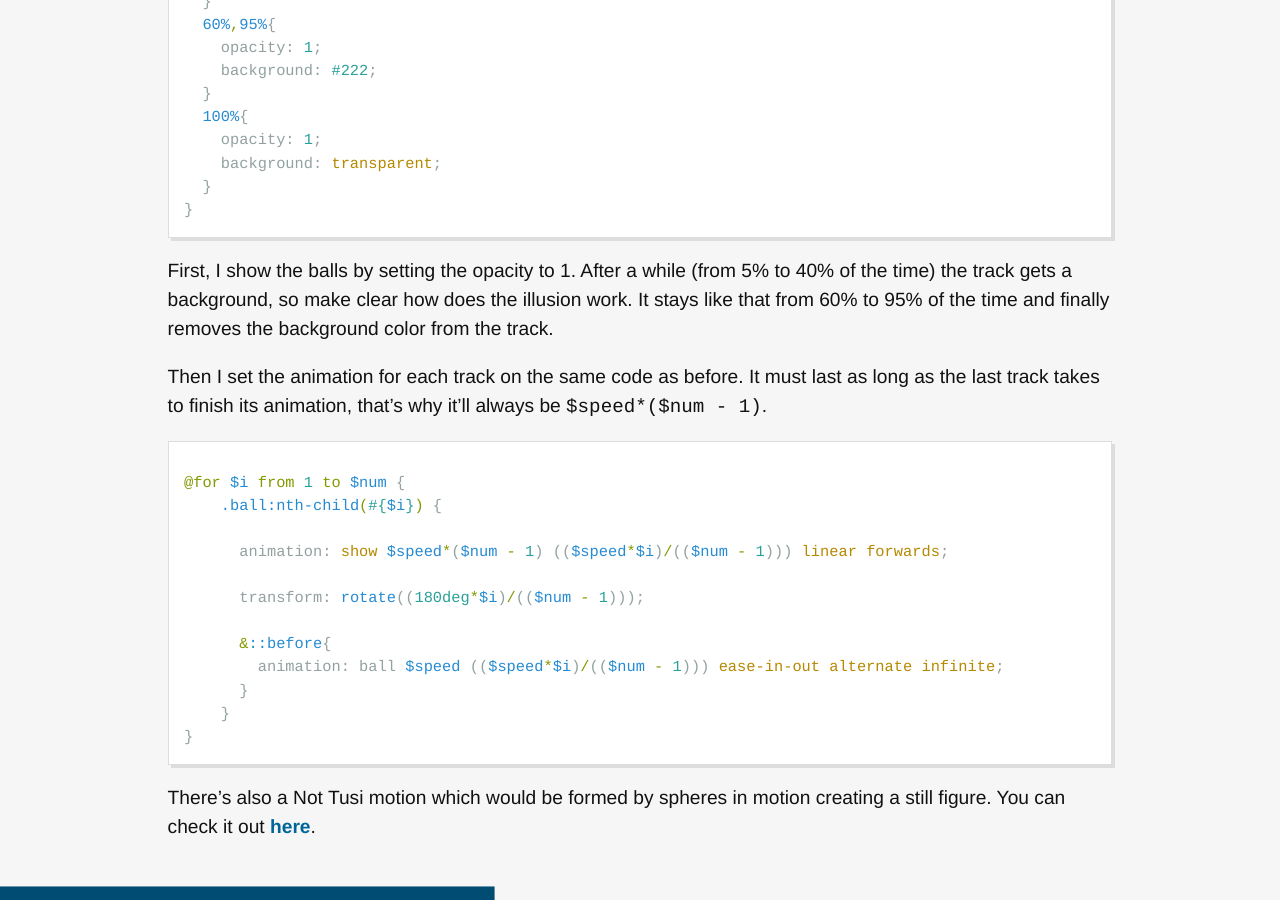
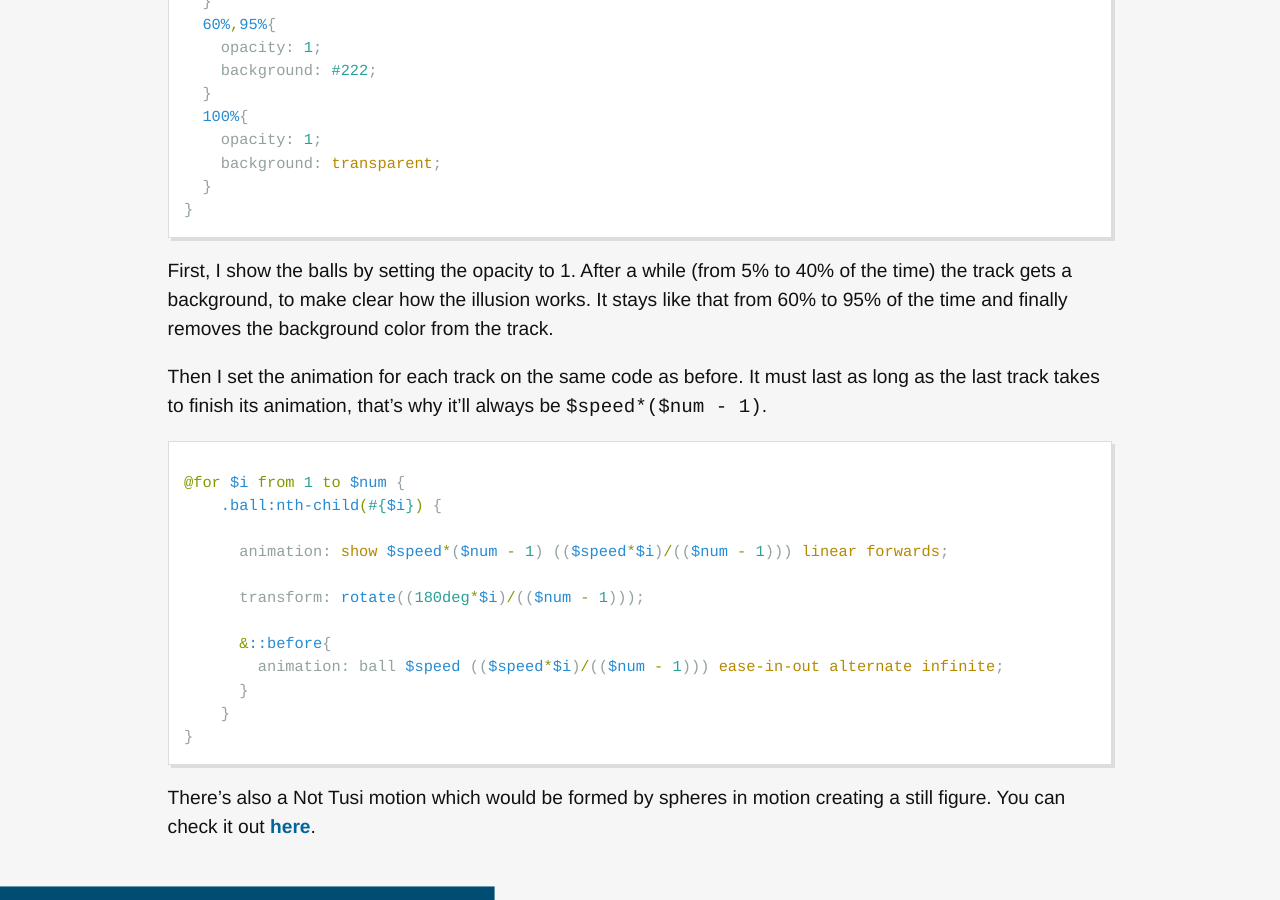
Before and after one commit to jaicab/jaicab.github.io, a Jekyll site: the page built from _posts/2014-07-22-circle-illusion-with-tusi-motion.md, in a window 1280 px wide and 900 px high, scrolled down 2517 px. Built offline with Jekyll 4.4.1, drawn with Linux system fonts in a browser that asks for light colours; some of the changed text lies outside the part shown.

Commit message:
A few other typos

```diff
--- a/_posts/2014-07-22-circle-illusion-with-tusi-motion.md
+++ b/_posts/2014-07-22-circle-illusion-with-tusi-motion.md
@@ -81,7 +81,7 @@ If you had follow the steps, you must be facing a problem here. The balls take s
 {% endhighlight %}
 
 
-First, I show the balls by setting the opacity to 1. After a while (from 5% to 40% of the time) the track gets a background, so make clear how does the illusion work. It stays like that from 60% to 95% of the time and finally removes the background color from the track.
+First, I show the balls by setting the opacity to 1. After a while (from 5% to 40% of the time) the track gets a background, to make clear how the illusion works. It stays like that from 60% to 95% of the time and finally removes the background color from the track.
 
 Then I set the animation for each track on the same code as before. It must last as long as the last track takes to finish its animation, that's why it'll always be `$speed*($num - 1)`.
 
@@ -103,4 +103,5 @@ Then I set the animation for each track on the same code as before. It must last
 {% endhighlight %}
 
 
+
 There's also a Not Tusi motion which would be formed by spheres in motion creating a still figure. You can check it out [here](http://illusionoftheyear.com/cat/author/alex-rose-henig/).
```
Also changed, not shown: other parts of _posts/2014-07-22-circle-illusion-with-tusi-motion.md (+1 -1 lines).
